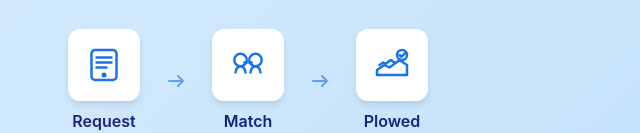
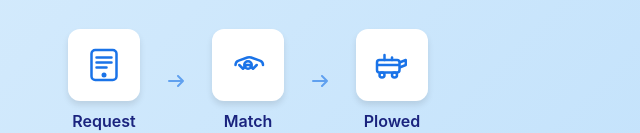
Before and after one commit to tnormington/plowshare-website, a website: page index.html in a window 1280 px wide. Shown: the part 670-803 px from the top of the page, 392-1032 px from the left. Drawn offline with Linux system fonts and the light colour scheme.

Commit message:
feat: Update Match and Plowed icons in 3-step process
- Replace Match icon with connection/network icon showing driver-customer matching
- Replace Plowed icon with snow plow truck icon for clearer representation
- Icons now better represent the action keywords

🤖 Generated with [Claude Code](https://claude.com/claude-code)

Co-Authored-By: Claude Sonnet 4.5 <noreply@anthropic.com>

```diff
--- a/index.html
+++ b/index.html
@@ -261,11 +261,11 @@
           <div class="hero-step">
             <div class="hero-step-icon">
               <svg width="32" height="32" viewBox="0 0 32 32" fill="none" xmlns="http://www.w3.org/2000/svg" aria-hidden="true">
-                <circle cx="10" cy="12" r="5" stroke="currentColor" stroke-width="2" fill="none"/>
-                <circle cx="22" cy="12" r="5" stroke="currentColor" stroke-width="2" fill="none"/>
-                <path d="M6 22c0-3 2.5-5 4-5h0c1.5 0 4 2 4 5" stroke="currentColor" stroke-width="2" stroke-linecap="round" fill="none"/>
-                <path d="M18 22c0-3 2.5-5 4-5h0c1.5 0 4 2 4 5" stroke="currentColor" stroke-width="2" stroke-linecap="round" fill="none"/>
-                <path d="M13 14l6 0" stroke="currentColor" stroke-width="2" stroke-linecap="round" stroke-dasharray="2 2"/>
+                <path d="M6 16c0-1.5 1-3 2.5-3.5l7-2.5c1-.3 2-.3 3 0l7 2.5c1.5.5 2.5 2 2.5 3.5" stroke="currentColor" stroke-width="2" stroke-linecap="round" fill="none"/>
+                <path d="M9 16l3 3 2-2" stroke="currentColor" stroke-width="2" stroke-linecap="round" stroke-linejoin="round"/>
+                <path d="M23 16l-3 3-2-2" stroke="currentColor" stroke-width="2" stroke-linecap="round" stroke-linejoin="round"/>
+                <circle cx="16" cy="16" r="3" stroke="currentColor" stroke-width="2" fill="none"/>
+                <path d="M14.5 16h3" stroke="currentColor" stroke-width="2" stroke-linecap="round"/>
               </svg>
             </div>
             <span class="hero-step-label">Match</span>
@@ -278,10 +278,13 @@
           <div class="hero-step">
             <div class="hero-step-icon">
               <svg width="32" height="32" viewBox="0 0 32 32" fill="none" xmlns="http://www.w3.org/2000/svg" aria-hidden="true">
-                <path d="M4 20l6-4 4 2 8-6 6 4v8H4v-4z" stroke="currentColor" stroke-width="2" stroke-linejoin="round" fill="none"/>
-                <path d="M6 16l3-2 2 1 4-3 3 2" stroke="currentColor" stroke-width="2" stroke-linecap="round" stroke-linejoin="round"/>
-                <circle cx="24" cy="8" r="4" stroke="currentColor" stroke-width="2" fill="none"/>
-                <path d="M22 8l1.5 1.5 3-3" stroke="currentColor" stroke-width="2" stroke-linecap="round" stroke-linejoin="round"/>
+                <rect x="4" y="12" width="18" height="10" rx="2" stroke="currentColor" stroke-width="2" fill="none"/>
+                <path d="M4 16h18" stroke="currentColor" stroke-width="2"/>
+                <circle cx="8" cy="24" r="2" stroke="currentColor" stroke-width="2" fill="none"/>
+                <circle cx="18" cy="24" r="2" stroke="currentColor" stroke-width="2" fill="none"/>
+                <path d="M22 14l5-2v4l-5 2" stroke="currentColor" stroke-width="2" stroke-linejoin="round" fill="none"/>
+                <path d="M10 12V8" stroke="currentColor" stroke-width="2" stroke-linecap="round"/>
+                <path d="M16 12V10" stroke="currentColor" stroke-width="2" stroke-linecap="round"/>
               </svg>
             </div>
             <span class="hero-step-label">Plowed</span>
```
